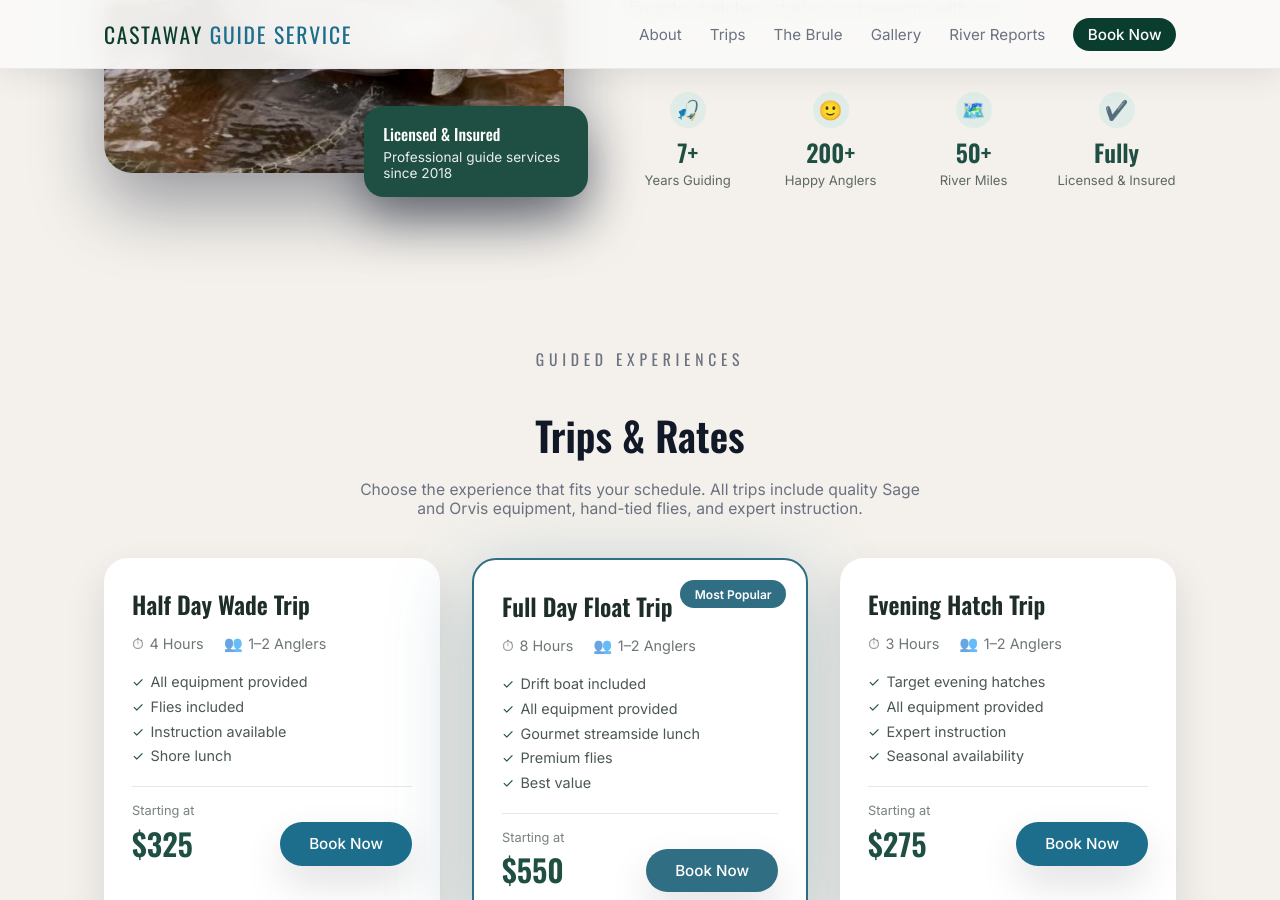
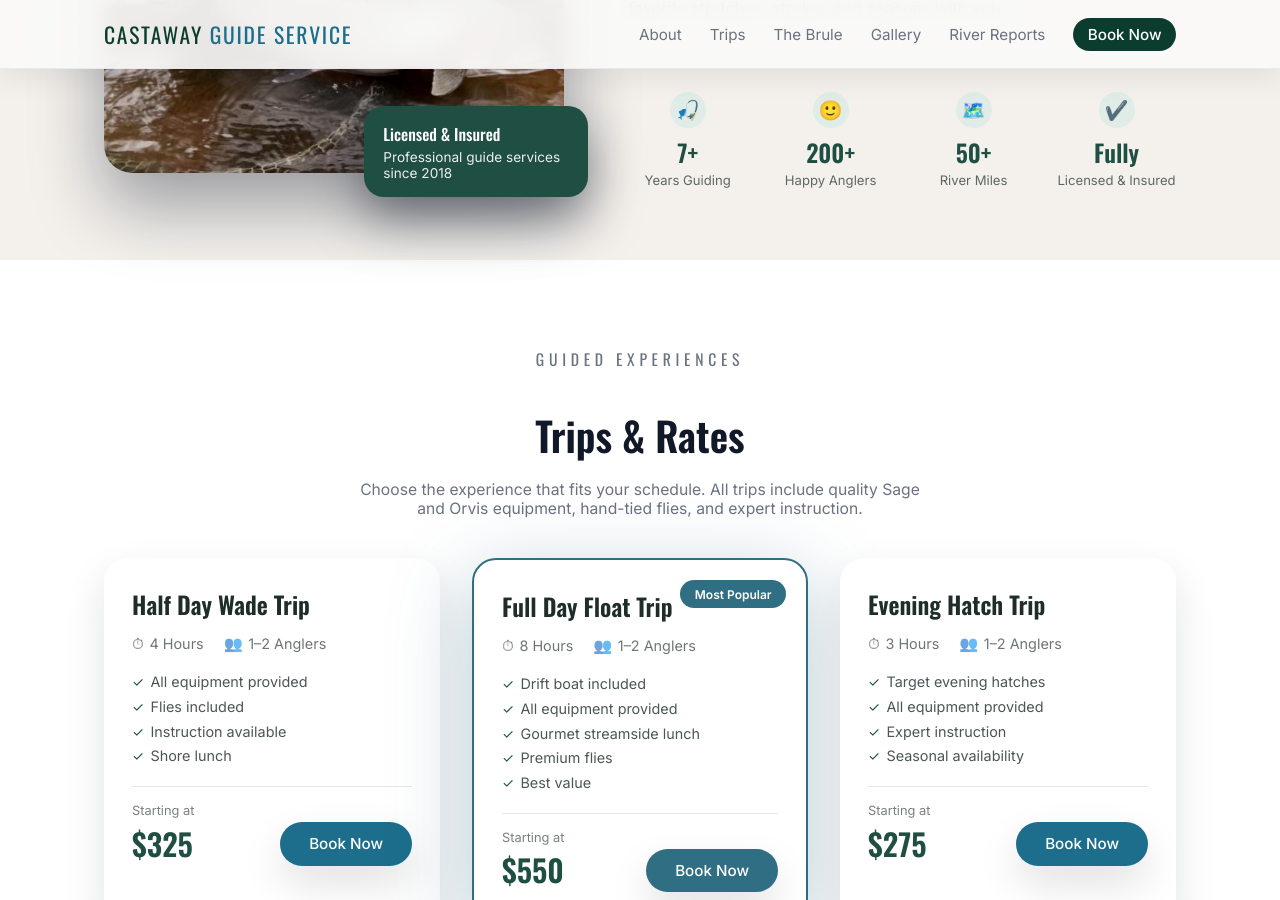
Before and after one commit to adamholden7/CastAwayGuideService, a Jekyll site: the page built from index.md, in a window 1280 px wide and 900 px high, scrolled down 1308 px. Built offline with Jekyll 4.4.1, drawn with Linux system fonts in a browser that asks for light colours.

Commit message:
Update styles.css

```diff
--- a/assets/css/styles.css
+++ b/assets/css/styles.css
@@ -471,7 +471,7 @@ a {
 /* --- Trips & Rates (no images) --- */
 
 .section-trips {
-  background: #f4f1ec; /* soft warm neutral to match your mock */
+  background: #ffffff; /* soft warm neutral to match your mock */
 }
 
 .section-trips .section-header h2 {
```
